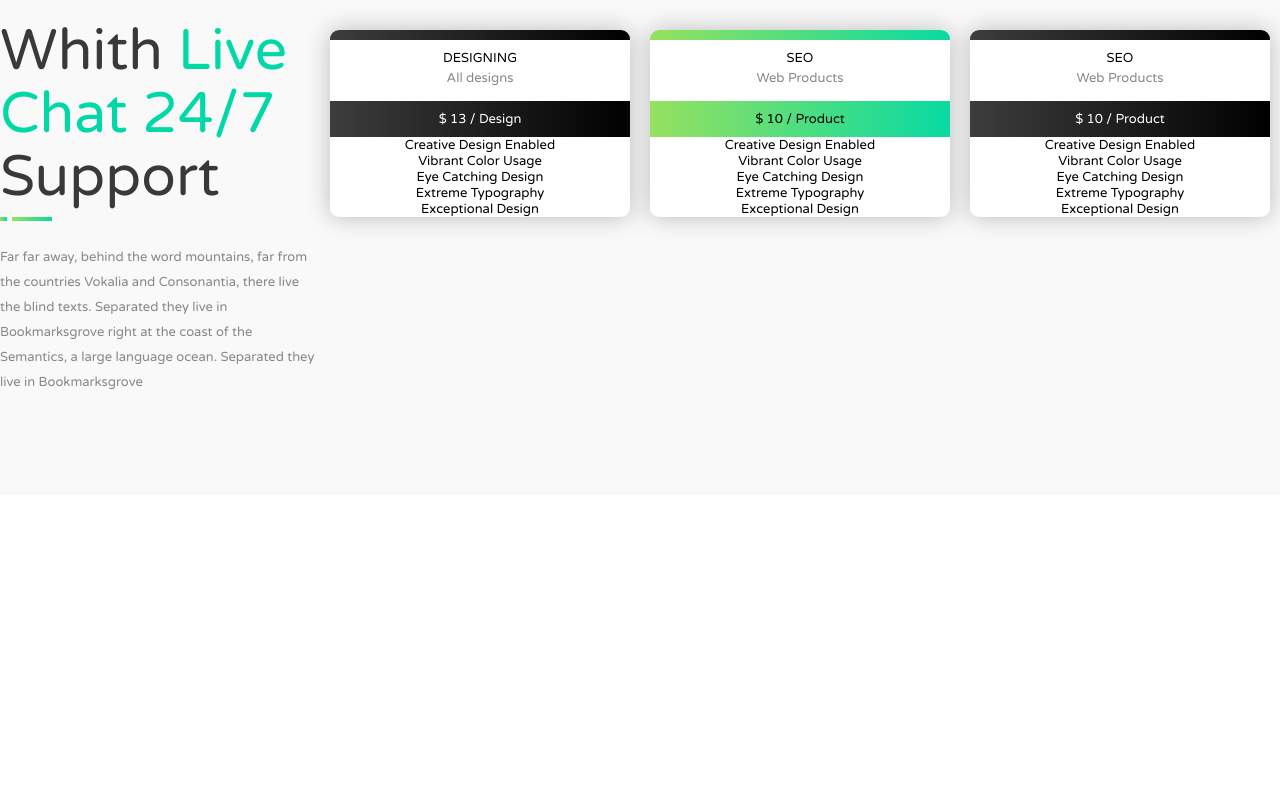
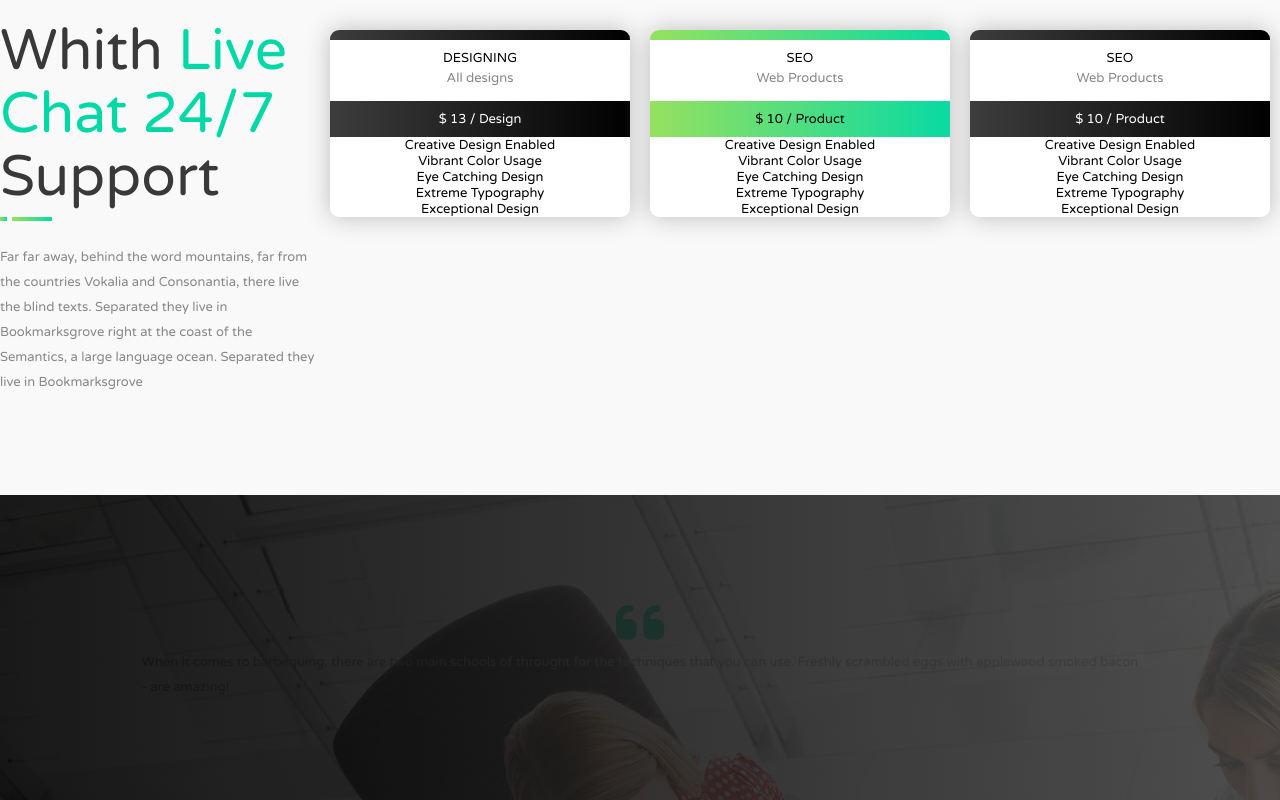
Before and after one commit to Polidora90/proj-html-vuejs, a website: page index.html in a window 1280 px wide. Shown: the part 4045-4845 px from the top of the page. Before the commit the page ends 4540 px from the top, so only its background shows below. Drawn offline with Linux system fonts and the light colour scheme.

Commit message:
inizio section 5

```diff
--- a/index.html
+++ b/index.html
@@ -384,9 +384,18 @@
                                 </div>
                             </div>
                         </div>
-                        </div>
                     </div>
+                </div>
+            </section>
 
+            <section class="section-5">
+                <div class="overlay"></div>
+                <div class="container flex">
+                    <span>
+                        <i class="fas fa-quote-left"></i>
+                    </span>
+
+                    <p>When it comes to barbequing, there are two main schools of throught for the techniques that you can use. Freshly scrambled eggs with applewood smoked bacon <br> - are amazing!</p>
                 </div>
             </section>
 
--- a/src/partials/_main.scss
+++ b/src/partials/_main.scss
@@ -212,3 +212,25 @@
 
     }
 }
+
+.section-5 {
+    background-image: url(../../images/four-businesspeople-in-a-boardroom-with-paperwork-PC4V8H4.jpg);
+    position: relative;
+
+    .overlay {
+        @include overlay;
+        background: $gradientdarkTrans;
+    }
+
+    .container {
+        flex-direction: column;
+        align-items: center;
+        z-index: 3;
+        color: white;
+
+        .fas {
+            color: $greenText;
+            font-size: 55px;
+        }
+    }
+}
--- a/src/partials/_panels.scss
+++ b/src/partials/_panels.scss
@@ -1,5 +1,14 @@
 @mixin panel {
     box-shadow: 0 0 25px $shadowsColor;
+}
+
+@mixin overlay {
+    position: absolute;
+    top: 0;
+    bottom: 0;
+    right: 0;
+    left: 0;
+    z-index: 2;
 }
 
 .white-panel {
@@ -27,13 +36,8 @@
     color: white;
 
     .overlay {
-        position: absolute;
-        top: 0;
-        bottom: 0;
-        right: 0;
-        left: 0;
+        @include overlay;
         background: $gradientGreenTrans;
-        z-index: 2;
     }
 
 }
--- a/src/partials/_variables.scss
+++ b/src/partials/_variables.scss
@@ -21,6 +21,8 @@ $navbarDarkBackground: #3D3D3D;
 $gradientGreen: linear-gradient(to right, #96e15f, #08daa2);
 $gradientDark: linear-gradient(to right, #3d3d3d, #000000);
 $lightGreyBackground: #f9f9f9;
+$gradientGreenTrans: linear-gradient(to bottom, #96e15fb3, #08daa2b3);
+$gradientdarkTrans: linear-gradient(to left, #3d3d3de6, #000000e6);
 
 //colori testi
 $greenText: #00d9a6;
@@ -30,4 +32,3 @@ $defaultTextColor: #888888;
 //panels
 $shadowsColor: #bbbbbb;
 $borderRadiusPanel: 9px;
-$gradientGreenTrans: linear-gradient(to bottom, #96e15fb3, #08daa2b3);
```
Also changed, not shown: dist/app.css.
